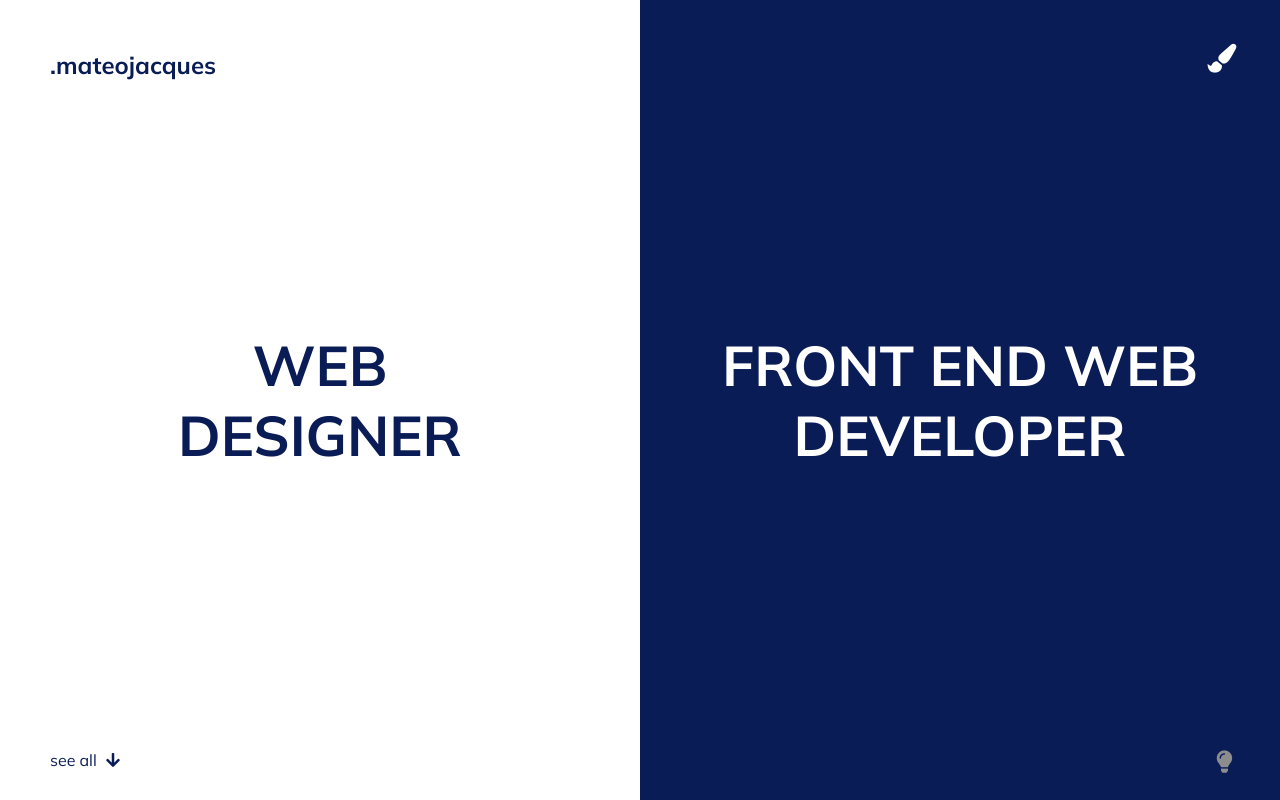
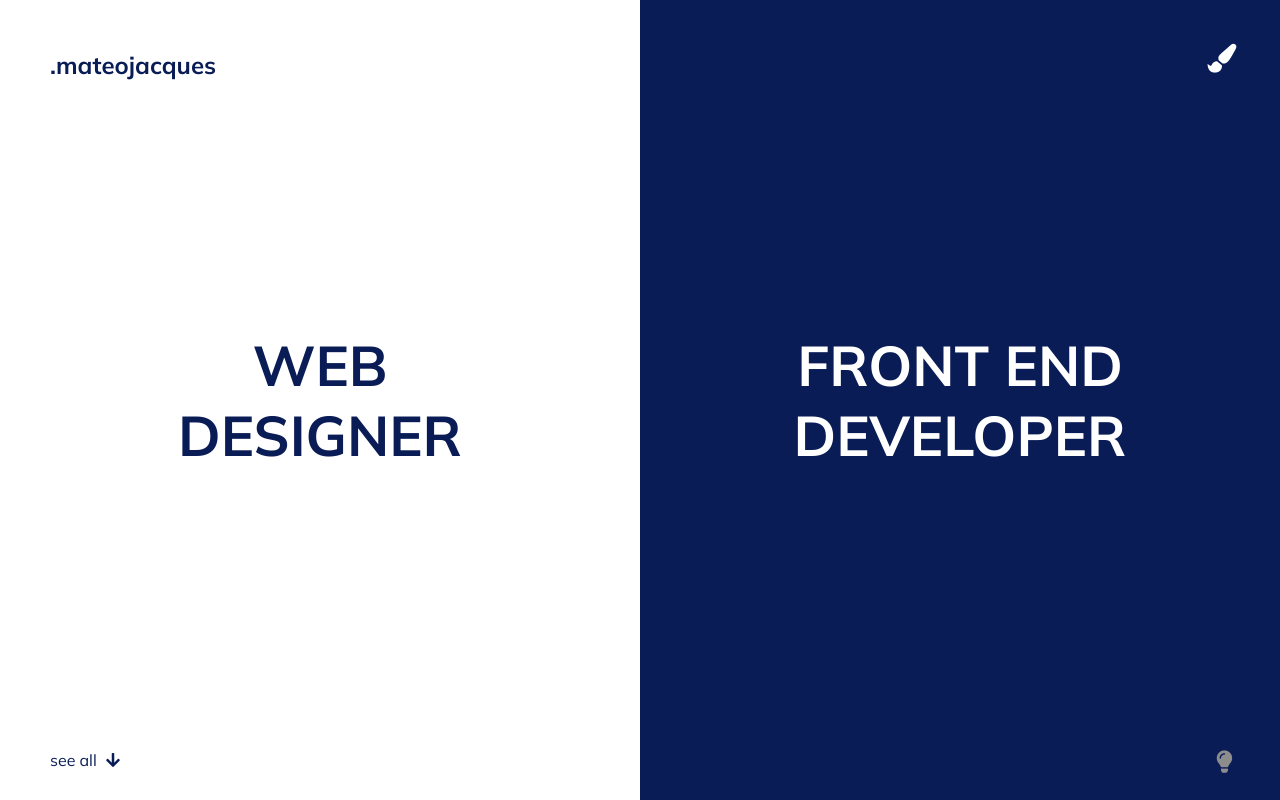
Before and after one commit to mateojacques/mateojacquesweb-portfolio, a plain HTML site: page index.html in a window 1280 px wide. Shown: the top 800 px of the page. Drawn offline with nearby package versions, Linux system fonts and the light colour scheme.

Commit message:
fixed title on landing page

```diff
--- a/index.html
+++ b/index.html
@@ -17,7 +17,7 @@
       rel="stylesheet"
     />
     <link rel="stylesheet" href="css/styles.css" />
-    <title>mateojacquesweb</title>
+    <title>Mateo Jacques: Front End Developer</title>
   </head>
   <body>
     <div class="global-container">
@@ -48,7 +48,7 @@
 
         <div class="header-right">
           <div id="hide-right" class="header-hide">
-            <h1 class="frontend-title">FRONT END WEB DEVELOPER</h1>
+            <h1 class="frontend-title">FRONT END DEVELOPER</h1>
 
             <p class="frontend-desc">
               I combine my approach to web design with my critical thinking to
```
